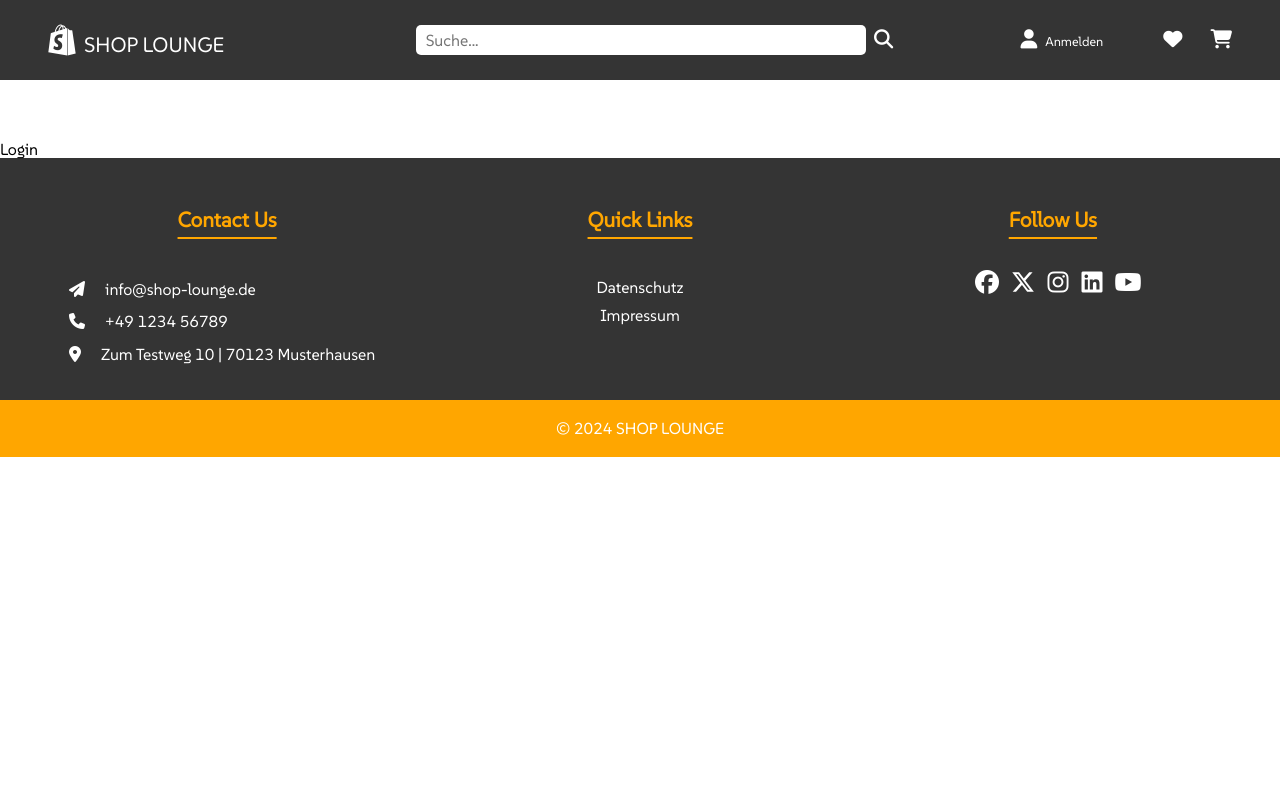
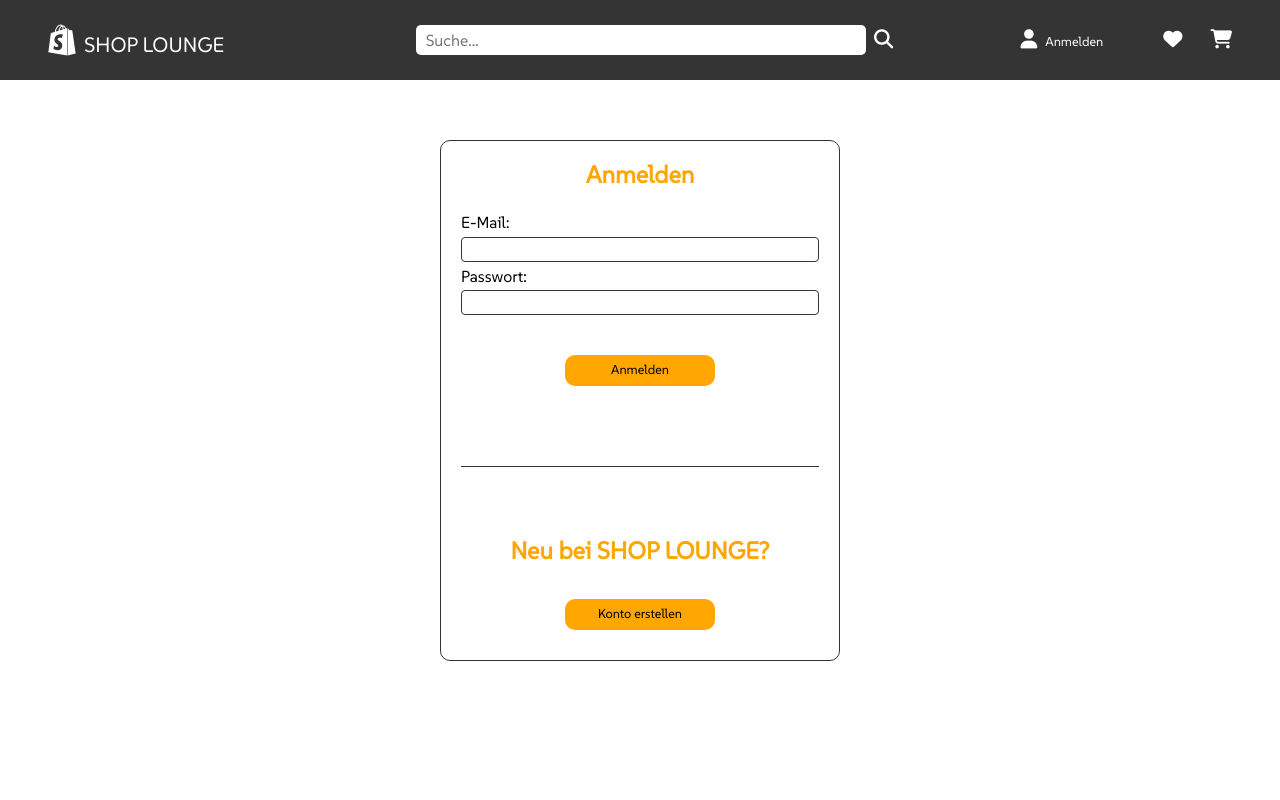
Before and after one commit to AndreasKnopf/ShopLounge, a React (Vite) app: page /login in a window 1280 px wide. Shown: the top 800 px of the page. Built offline with nearby package versions, Linux system fonts and the light colour scheme.

Commit message:
Update-2 Login

```diff
--- a/src/components/Footer/Footer.jsx
+++ b/src/components/Footer/Footer.jsx
@@ -39,7 +39,7 @@ export default function Footer() {
             </li>
             <li>
               <Link to="https://twitter.com" target="_blank">
-                <i class="fa-brands fa-x-twitter"></i>
+                <i className="fa-brands fa-x-twitter"></i>
               </Link>
             </li>
             <li>
--- a/src/components/Header/Header.jsx
+++ b/src/components/Header/Header.jsx
@@ -1,12 +1,19 @@
-import React, { useContext } from "react";
+import React, { useContext, useState } from "react";
 import { CartContext } from "../../context/CartContext";
+import { UserContext } from "../../context/UserContext";
 import { Link } from "react-router-dom";
 import styles from "./Header.module.css";
 
 export default function Header() {
   const { cartItems } = useContext(CartContext);
+  const { loggedInUser, logoutUser } = useContext(UserContext);
+  const [isDropdownOpen, setIsDropdownOpen] = useState(false);
 
   const totalItems = cartItems.reduce((acc, item) => acc + item.quantity, 0);
+
+  const toggleDropdown = () => {
+    setIsDropdownOpen(!isDropdownOpen);
+  };
 
   return (
     <header>
@@ -22,10 +29,22 @@ export default function Header() {
         </div>
         <div className={styles.navbarRight}>
           <div className={styles.loginItem}>
-            <Link to="/login">
-              <i className="fa-solid fa-user"></i>
-              <span>Anmelden</span>
-            </Link>
+            {loggedInUser ? (
+              <div className={styles.userMenu} onClick={toggleDropdown}>
+                <i className="fa-solid fa-user"></i>
+                <span>Hallo, {loggedInUser.firstName}</span>
+                {isDropdownOpen && (
+                  <div className={styles.dropdownMenu}>
+                    <button onClick={logoutUser}>Abmelden</button>
+                  </div>
+                )}
+              </div>
+            ) : (
+              <Link to="/login">
+                <i className="fa-solid fa-user"></i>
+                <span>Anmelden</span>
+              </Link>
+            )}
           </div>
           <i className="fa-solid fa-heart"></i>
           <div className={styles.cartItem}>
--- a/src/components/Header/Header.module.css
+++ b/src/components/Header/Header.module.css
@@ -65,6 +65,48 @@ header {
       justify-content: center;
       align-items: center;
       text-wrap: nowrap;
+
+      .loginItem {
+        display: flex;
+        .userMenu {
+          position: relative;
+          display: inline-block;
+
+          .dropdownMenu {
+            position: absolute;
+            display: flex;
+            align-items: center;
+            justify-content: center;
+            top: 170%;
+            left: 0;
+            height: 50px;
+            width: 150px;
+            border: 1px solid var(--hg-grau);
+            border-radius: 10px;
+            background-color: var(--hg-orange);
+
+            button {
+              text-align: center;
+              font-size: 0.6rem;
+              height: 30px;
+            }
+          }
+        }
+        button {
+          background-color: var(--color-orange);
+          color: var(--text-dunkel);
+          border: none;
+          padding: 8px 15px;
+          margin: 0;
+          border-radius: 10px;
+          font-size: 0.8rem;
+          cursor: pointer;
+        }
+
+        button:hover {
+          background-color: var(--hover-orange);
+        }
+      }
 
       div {
         display: flex;
--- a/src/context/UserContext.jsx
+++ b/src/context/UserContext.jsx
@@ -5,10 +5,32 @@ export const UserContext = createContext();
 
 export const UserProvider = ({ children }) => {
   const [userList, setUserList] = useState([]);
+  const [loggedInUser, setLoggedInUser] = useState(() => {
+    const saveLocalStorageUser = localStorage.getItem("loggedInUser");
+    return saveLocalStorageUser ? JSON.parse(saveLocalStorageUser) : null;
+  });
 
   useEffect(() => {
     setUserList(users);
   }, []);
 
-  return <UserContext.Provider value={userList}>{children}</UserContext.Provider>;
+  const loginUser = (email, password) => {
+    const user = userList.find((u) => u.email === email && u.password === password);
+    if (user) {
+      setLoggedInUser(user);
+      localStorage.setItem("loggedInUser", JSON.stringify(user));
+      return true;
+    } else {
+      return false;
+    }
+  };
+
+  const logoutUser = () => {
+    setLoggedInUser(null);
+    localStorage.removeItem("loggedInUser");
+  };
+
+  return (
+    <UserContext.Provider value={{ userList, loggedInUser, loginUser, logoutUser }}>{children}</UserContext.Provider>
+  );
 };
--- a/src/pages/Login/Login.jsx
+++ b/src/pages/Login/Login.jsx
@@ -1,5 +1,63 @@
-import React from "react";
+import React, { useState, useContext } from "react";
+import { UserContext } from "../../context/UserContext";
+import { useNavigate } from "react-router-dom";
+import styles from "./Login.module.css";
 
-export default function Login() {
-  return <div>Login</div>;
-}
+const Login = () => {
+  const { loginUser } = useContext(UserContext);
+  const [email, setEmail] = useState("");
+  const [password, setPassword] = useState("");
+  const [error, setError] = useState("");
+  const navigate = useNavigate();
+
+  const handleLogin = (e) => {
+    e.preventDefault();
+    const success = loginUser(email, password);
+    if (success) {
+      navigate("/");
+    } else {
+      setError(`Ungültige Anmeldedaten! Bitte versuchen Sie es erneut.`);
+    }
+  };
+
+  return (
+    <div className={styles.loginWrapper}>
+      <div className={styles.loginBox}>
+        <h2>Anmelden</h2>
+        <form onSubmit={handleLogin}>
+          <div>
+            <label htmlFor="email">E-Mail:</label>
+            <input
+              type="email"
+              id="email"
+              title="füge deine Email-Adresse ein!"
+              value={email}
+              onChange={(e) => setEmail(e.target.value)}
+              required
+            />
+          </div>
+          <div>
+            <label htmlFor="password">Passwort:</label>
+            <input
+              type="password"
+              id="password"
+              title="füge deine Passwort ein!"
+              value={password}
+              onChange={(e) => setPassword(e.target.value)}
+              required
+            />
+          </div>
+          {error && <p className={styles.error}>{error}</p>}
+          <button type="submit">Anmelden</button>
+        </form>
+
+        <div className={styles.regiBox}>
+          <h2>Neu bei SHOP LOUNGE?</h2>
+          <button onClick={() => navigate("/registration")}>Konto erstellen</button>
+        </div>
+      </div>
+    </div>
+  );
+};
+
+export default Login;
--- /dev/null
+++ b/src/pages/Login/Login.module.css
@@ -0,0 +1,74 @@
+.loginWrapper {
+  min-height: 770px;
+
+  .loginBox {
+    display: flex;
+    flex-direction: column;
+    align-items: center;
+    justify-content: center;
+    margin: auto;
+    margin-bottom: 60px;
+    width: 400px;
+    border: 1px solid var(--hg-grau);
+    border-radius: 10px;
+
+    h2 {
+      color: var(--color-orange);
+    }
+
+    form {
+      display: flex;
+      flex-direction: column;
+      justify-content: space-between;
+      width: 90%;
+      margin-bottom: 50px;
+
+      label {
+        display: flex;
+        margin: 5px 0;
+      }
+
+      input {
+        width: 100%;
+        border-radius: 4px;
+        border: 1px solid var(--hg-grau);
+        height: 25px;
+      }
+
+      input:hover {
+        border: 2px solid var(--color-orange);
+      }
+    }
+
+    button {
+      width: 150px;
+      margin: auto;
+      margin-top: 40px;
+      background-color: var(--color-orange);
+      color: var(--text-dunkel);
+      border: none;
+      padding: 8px 15px;
+      border-radius: 10px;
+      margin-bottom: 30px;
+      font-size: 0.8rem;
+      cursor: pointer;
+    }
+
+    button:hover {
+      background-color: var(--hover-orange);
+    }
+
+    .regiBox {
+      width: 90%;
+      display: flex;
+      flex-direction: column;
+      text-align: center;
+      border-top: 1px solid var(--hg-grau);
+      padding-top: 50px;
+
+      button {
+        margin-top: 15px;
+      }
+    }
+  }
+}
```
